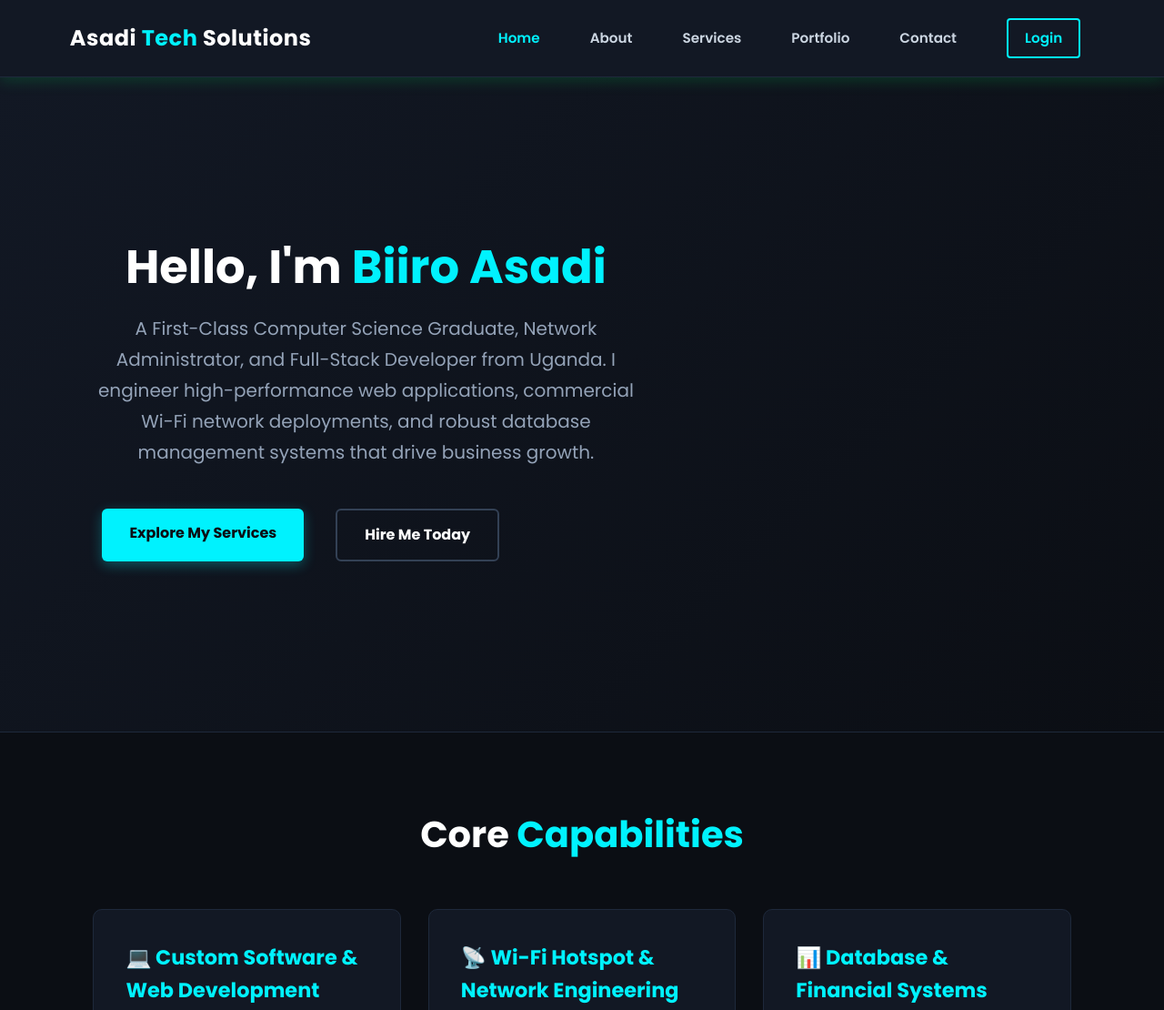
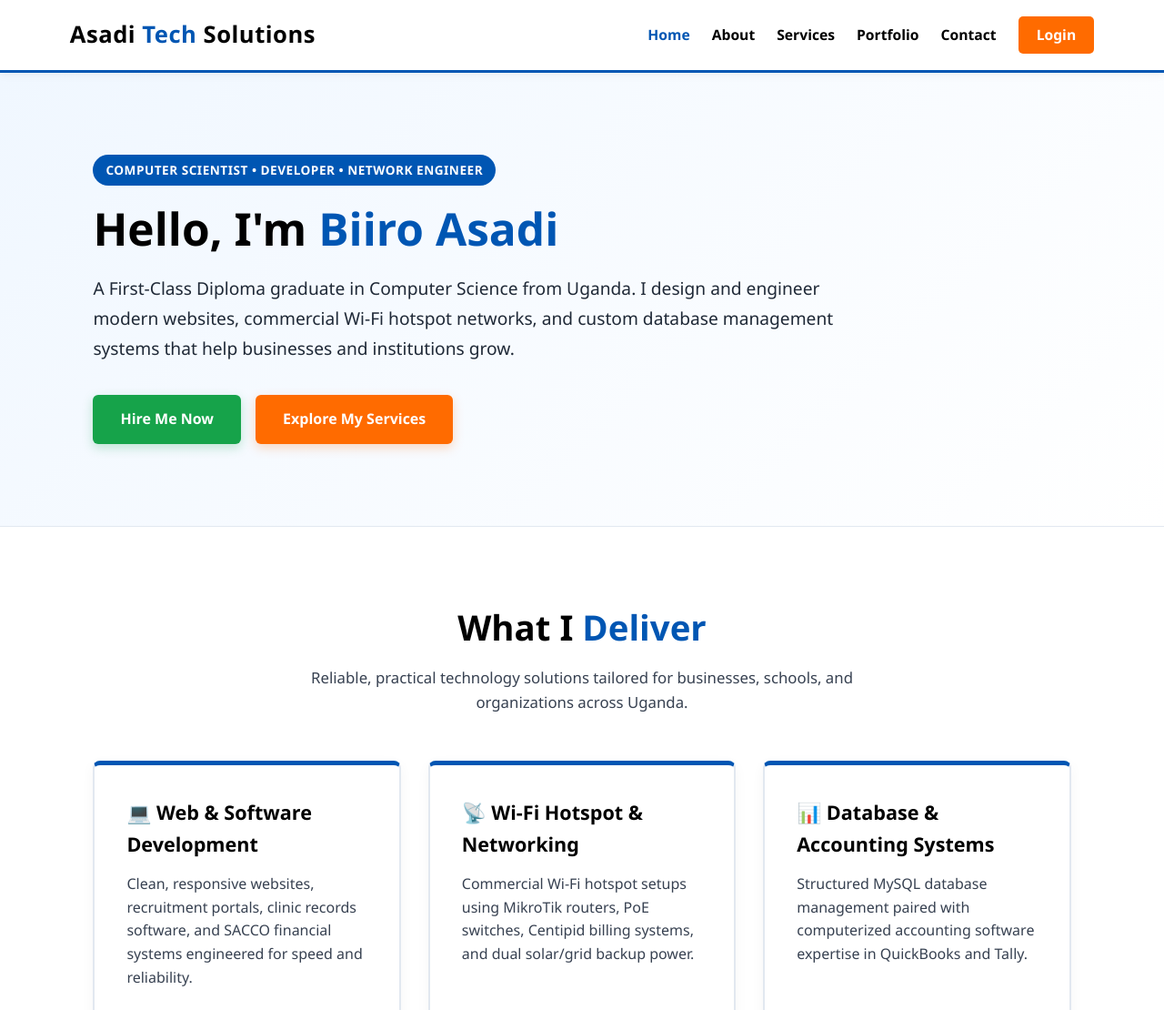
Before and after one commit to biiro123/AsaditechSolutions, a plain HTML site: page index.html in a window 1280 px wide. Shown: the top 1110 px of the page at 91% size. Drawn offline with Linux system fonts and the light colour scheme.

Commit message:
Update index.html

```diff
--- a/index.html
+++ b/index.html
@@ -3,67 +3,70 @@
 <head>
   <meta charset="UTF-8">
   <meta name="viewport" content="width=device-width, initial-scale=1.0">
-  <title>Asadi Tech Solutions | Professional IT & Web Development</title>
-  <link rel="stylesheet" href="style.css">
+  <title>Asadi Tech Solutions | Home</title>
   <style>
-    /* Modern Wide-Screen Layout & Striking Aesthetics */
+    /* Reset & Bright White, Blue, Black Base Theme */
     * { box-sizing: border-box; margin: 0; padding: 0; }
     body {
       font-family: 'Segoe UI', Tahoma, Geneva, Verdana, sans-serif;
-      background-color: #0b0e14;
-      color: #f8fafc;
+      background-color: #ffffff;
+      color: #111827;
       line-height: 1.6;
       width: 100%;
       overflow-x: hidden;
     }
 
-    /* Navigation Bar */
+    /* Strictly Horizontal Navigation Bar */
     header {
-      display: flex;
-      justify-content: space-between;
-      align-items: center;
-      padding: 20px 6%;
-      background-color: #121824;
-      border-bottom: 1px solid #1e293b;
+      display: flex !important;
+      flex-direction: row !important;
+      justify-content: space-between !important;
+      align-items: center !important;
+      padding: 18px 6% !important;
+      background-color: #ffffff !important;
+      border-bottom: 3px solid #0056b3 !important;
       position: sticky;
       top: 0;
       z-index: 1000;
       width: 100%;
+      box-shadow: 0 2px 10px rgba(0, 0, 0, 0.06);
     }
     .logo {
-      font-size: 1.5rem;
-      font-weight: bold;
-      color: #ffffff;
+      font-size: 1.6rem;
+      font-weight: 800;
+      color: #000000;
       letter-spacing: 0.5px;
+      white-space: nowrap;
     }
-    .logo span { color: #00f2fe; }
+    .logo span { color: #0056b3; }
     nav {
-      display: flex;
-      align-items: center;
-      gap: 25px;
+      display: flex !important;
+      flex-direction: row !important;
+      align-items: center !important;
+      gap: 24px !important;
       flex-wrap: wrap;
     }
     nav a {
-      text-decoration: none;
-      color: #cbd5e1;
-      font-weight: 600;
-      font-size: 0.95rem;
-      transition: color 0.3s ease;
+      text-decoration: none !important;
+      color: #000000 !important;
+      font-weight: 600 !important;
+      font-size: 0.98rem !important;
+      transition: color 0.2s ease;
     }
     nav a:hover, nav a.active {
-      color: #00f2fe;
+      color: #0056b3 !important;
     }
     .login-btn {
-      background: transparent;
-      border: 2px solid #00f2fe;
-      color: #00f2fe;
-      padding: 8px 18px;
-      border-radius: 4px;
-      transition: all 0.3s ease;
+      background-color: #ff6b00 !important;
+      color: #ffffff !important;
+      padding: 8px 20px !important;
+      border-radius: 5px !important;
+      font-weight: bold !important;
+      transition: background-color 0.2s ease;
     }
     .login-btn:hover {
-      background: #00f2fe;
-      color: #0b0e14;
+      background-color: #e05e00 !important;
+      color: #ffffff !important;
     }
 
     /* Hero Section */
@@ -72,72 +75,99 @@
       flex-direction: column;
       justify-content: center;
       align-items: flex-start;
-      padding: 100px 8%;
-      background: linear-gradient(135deg, #121824 0%, #0b0e14 100%);
-      border-bottom: 1px solid #1e293b;
-      min-height: 80vh;
+      padding: 90px 8%;
+      background: linear-gradient(135deg, #f0f7ff 0%, #ffffff 100%);
+      border-bottom: 1px solid #e2e8f0;
     }
     .hero-text {
       max-width: 850px;
     }
+    .hero-badge {
+      display: inline-block;
+      background-color: #0056b3;
+      color: #ffffff;
+      padding: 6px 14px;
+      border-radius: 20px;
+      font-size: 0.85rem;
+      font-weight: 700;
+      margin-bottom: 18px;
+      text-transform: uppercase;
+      letter-spacing: 0.5px;
+    }
     .hero-text h1 {
-      font-size: 3.2rem;
+      font-size: 3.1rem;
       font-weight: 800;
       margin-bottom: 20px;
-      color: #ffffff;
+      color: #000000;
       line-height: 1.2;
     }
-    .hero-text h1 span { color: #00f2fe; }
+    .hero-text h1 span { color: #0056b3; }
     .hero-text p {
-      font-size: 1.25rem;
-      color: #94a3b8;
+      font-size: 1.2rem;
+      color: #1f2937;
       margin-bottom: 35px;
       line-height: 1.7;
     }
     .hero-buttons {
       display: flex;
-      gap: 15px;
+      gap: 16px;
       flex-wrap: wrap;
     }
-    .btn {
-      background-color: #00f2fe;
-      color: #0b0e14;
+    /* Green Primary Button */
+    .btn-green {
+      background-color: #16a34a;
+      color: #ffffff;
       padding: 14px 30px;
       font-weight: bold;
       border-radius: 6px;
       text-decoration: none;
       font-size: 1rem;
       transition: transform 0.2s, background-color 0.2s;
-      box-shadow: 0 4px 14px rgba(0, 242, 254, 0.3);
+      box-shadow: 0 4px 12px rgba(22, 163, 74, 0.25);
     }
-    .btn:hover {
+    .btn-green:hover {
+      background-color: #15803d;
       transform: translateY(-2px);
-      background-color: #00c7d4;
     }
-    .btn.alt {
-      background-color: transparent;
+    /* Orange Secondary Button */
+    .btn-orange {
+      background-color: #ff6b00;
       color: #ffffff;
-      border: 2px solid #334155;
-      box-shadow: none;
+      padding: 14px 30px;
+      font-weight: bold;
+      border-radius: 6px;
+      text-decoration: none;
+      font-size: 1rem;
+      transition: transform 0.2s, background-color 0.2s;
+      box-shadow: 0 4px 12px rgba(255, 107, 0, 0.25);
     }
-    .btn.alt:hover {
-      border-color: #00f2fe;
-      background-color: rgba(0, 242, 254, 0.05);
+    .btn-orange:hover {
+      background-color: #e05e00;
+      transform: translateY(-2px);
     }
 
-    /* Feature Highlights / Expertise Section */
+    /* Core Capabilities Section */
     .features-section {
       padding: 80px 8%;
       max-width: 1400px;
       margin: 0 auto;
+      background-color: #ffffff;
     }
     .section-title {
       text-align: center;
-      font-size: 2.5rem;
-      margin-bottom: 50px;
-      color: #ffffff;
+      font-size: 2.4rem;
+      font-weight: 800;
+      margin-bottom: 12px;
+      color: #000000;
     }
-    .section-title span { color: #00f2fe; }
+    .section-title span { color: #0056b3; }
+    .section-subtitle {
+      text-align: center;
+      color: #374151;
+      max-width: 700px;
+      margin: 0 auto 50px auto;
+      font-size: 1.05rem;
+    }
 
     .grid-container {
       display: grid;
@@ -145,46 +175,69 @@
       gap: 30px;
     }
     .card {
-      background-color: #121824;
-      border: 1px solid #1e293b;
-      border-radius: 10px;
+      background-color: #ffffff;
+      border: 2px solid #e2e8f0;
+      border-top: 5px solid #0056b3;
+      border-radius: 8px;
       padding: 35px;
-      transition: transform 0.3s, border-color 0.3s;
+      transition: transform 0.3s, box-shadow 0.3s;
+      box-shadow: 0 4px 15px rgba(0, 0, 0, 0.04);
     }
     .card:hover {
       transform: translateY(-5px);
-      border-color: #00f2fe;
+      box-shadow: 0 10px 25px rgba(0, 86, 179, 0.12);
     }
     .card h3 {
-      font-size: 1.4rem;
-      margin-bottom: 15px;
-      color: #00f2fe;
+      font-size: 1.35rem;
+      margin-bottom: 14px;
+      color: #000000;
     }
     .card p {
-      color: #94a3b8;
+      color: #374151;
       font-size: 1rem;
+    }
+
+    /* Black & Blue Call-to-Action Strip */
+    .cta-strip {
+      background-color: #000000;
+      color: #ffffff;
+      padding: 60px 8%;
+      text-align: center;
+      border-top: 4px solid #0056b3;
+    }
+    .cta-strip h2 {
+      font-size: 2.1rem;
+      margin-bottom: 15px;
+      color: #ffffff;
+    }
+    .cta-strip h2 span { color: #38bdf8; }
+    .cta-strip p {
+      color: #e5e7eb;
+      max-width: 650px;
+      margin: 0 auto 30px auto;
+      font-size: 1.1rem;
     }
 
     /* Footer */
     footer {
       text-align: center;
-      padding: 30px;
-      background-color: #121824;
-      color: #64748b;
-      border-top: 1px solid #1e293b;
+      padding: 25px;
+      background-color: #0056b3;
+      color: #ffffff;
+      font-weight: 500;
       font-size: 0.95rem;
     }
 
-    /* Responsive adjustments */
     @media (max-width: 768px) {
-      .hero-text h1 { font-size: 2.3rem; }
-      header { padding: 15px 5%; }
+      .hero-text h1 { font-size: 2.2rem; }
+      header { padding: 15px 4% !important; }
+      nav { gap: 14px !important; }
     }
   </style>
 </head>
 <body>
 
-  <!-- Navigation Bar -->
+  <!-- Horizontal Navigation Bar -->
   <header>
     <div class="logo">Asadi <span>Tech</span> Solutions</div>
     <nav>
@@ -200,37 +253,49 @@
   <!-- Hero Section -->
   <section class="hero">
     <div class="hero-text">
+      <span class="hero-badge">Computer Scientist • Developer • Network Engineer</span>
       <h1>Hello, I'm <span>Biiro Asadi</span></h1>
-      <p>A First-Class Computer Science Graduate, Network Administrator, and Full-Stack Developer from Uganda. I engineer high-performance web applications, commercial Wi-Fi network deployments, and robust database management systems that drive business growth.</p>
+      <p>A First-Class Diploma graduate in Computer Science from Uganda. I design and engineer modern websites, commercial Wi-Fi hotspot networks, and custom database management systems that help businesses and institutions grow.</p>
       <div class="hero-buttons">
-        <a href="services.html" class="btn">Explore My Services</a>
-        <a href="contact.html" class="btn alt">Hire Me Today</a>
+        <a href="contact.html" class="btn-green">Hire Me Now</a>
+        <a href="services.html" class="btn-orange">Explore My Services</a>
       </div>
     </div>
   </section>
 
-  <!-- Professional Expertise Overview -->
+  <!-- Core Capabilities -->
   <section class="features-section">
-    <h2 class="section-title">Core <span>Capabilities</span></h2>
+    <h2 class="section-title">What I <span>Deliver</span></h2>
+    <p class="section-subtitle">Reliable, practical technology solutions tailored for businesses, schools, and organizations across Uganda.</p>
     <div class="grid-container">
       <div class="card">
-        <h3>💻 Custom Software & Web Development</h3>
-        <p>Building secure, scalable, and responsive web applications, executive recruitment portals, clinic management systems, and SACCO modules tailored to your business workflow.</p>
+        <h3>💻 Web & Software Development</h3>
+        <p>Clean, responsive websites, recruitment portals, clinic records software, and SACCO financial systems engineered for speed and reliability.</p>
       </div>
       <div class="card">
-        <h3>📡 Wi-Fi Hotspot & Network Engineering</h3>
-        <p>Designing and deploying commercial local Wi-Fi hotspot networks integrated with Centipid billing technology, MikroTik routers, PoE switches, and dual solar/electrical backups.</p>
+        <h3>📡 Wi-Fi Hotspot & Networking</h3>
+        <p>Commercial Wi-Fi hotspot setups using MikroTik routers, PoE switches, Centipid billing systems, and dual solar/grid backup power.</p>
       </div>
       <div class="card">
-        <h3>📊 Database & Financial Systems</h3>
-        <p>Expert database administration with MySQL/PHP, paired with computerized accounting competencies including QuickBooks and Tally for accurate financial tracking.</p>
+        <h3>📊 Database & Accounting Systems</h3>
+        <p>Structured MySQL database management paired with computerized accounting software expertise in QuickBooks and Tally.</p>
       </div>
+    </div>
+  </section>
+
+  <!-- High-Contrast Black & Blue CTA Section -->
+  <section class="cta-strip">
+    <h2>Ready to Upgrade Your <span>Business Technology?</span></h2>
+    <p>Reach out directly via WhatsApp or Email for fast project quotes, system setups, and IT consultations.</p>
+    <div class="hero-buttons" style="justify-content: center;">
+      <a href="https://wa.me/256742859178?text=Hello%20AsadiTech,%20I%20would%20like%20to%20inquire%20about%20your%20services." target="_blank" class="btn-green">Chat on WhatsApp</a>
+      <a href="portfolio.html" class="btn-orange">View My Work</a>
     </div>
   </section>
 
   <!-- Footer -->
   <footer>
-    <p>© 2026 Asadi Tech Solutions | Engineered with excellence by Biiro Asadi</p>
+    <p>© 2026 Asadi Tech Solutions — Butaleja, Uganda | Designed by Biiro Asadi</p>
   </footer>
 
 </body>
```
